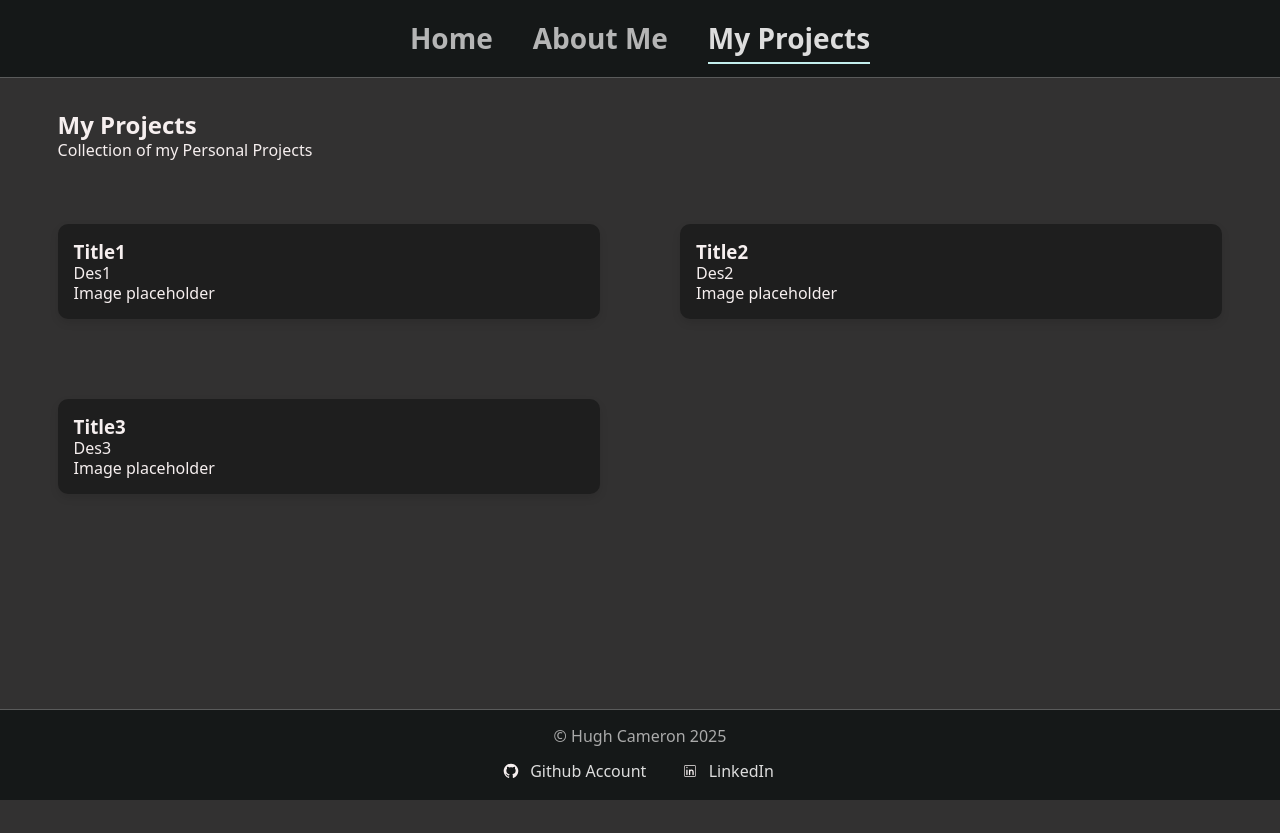
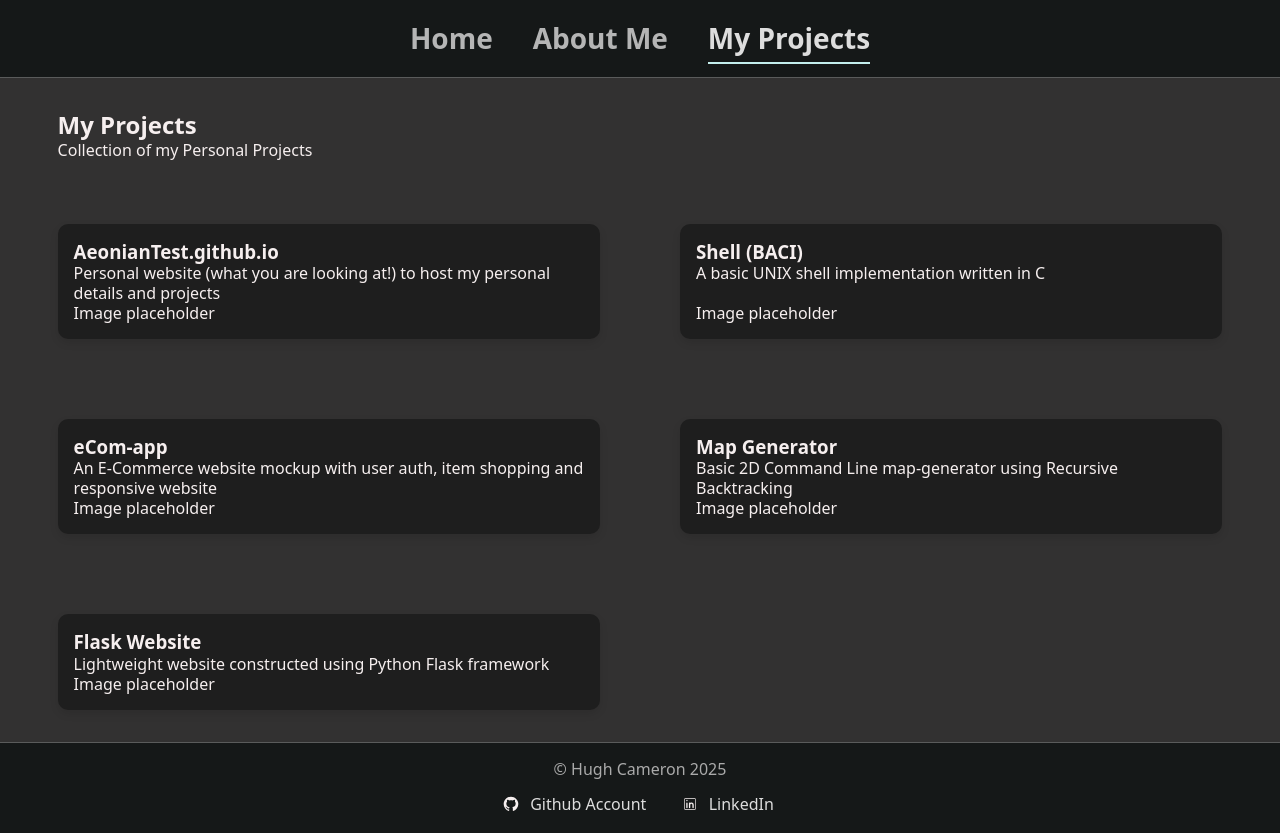
Before and after one commit to AeonianTest/AeonianTest.github.io, a React (Vite) app: page /#/projects in a window 1280 px wide. Before the commit the page ends 800 px from the top, so only its background shows below. Built offline with nearby package versions, Linux system fonts and the light colour scheme.

Commit message:
Inserting data

```diff
--- a/src/pages/Projects.tsx
+++ b/src/pages/Projects.tsx
@@ -20,14 +20,15 @@ interface Project {
 
 const Projects: React.FC = () => {
     // Source of data to accomodate website limitations
+    // Don't believe a db can be used in this context
     const ProjectsList: Project[] = [
         {
             id: 1,
-            title: "Title1",
-            description: "Des1",
-            techStack: ["Tech1"],
-            repoLink: "https://location.com",
-            liveLink: "Website link",
+            title: "AeonianTest.github.io",
+            description: "Personal website (what you are looking at!) to host my personal details and projects",
+            techStack: ["React", "Typescript"],
+            repoLink: "https://github.com/AeonianTest/AeonianTest.github.io.git",
+            liveLink: "https://aeoniantest.github.io/",
             projectImage: {
                 path: "/path/to/image",
                 altText: "Description of the image"
@@ -35,18 +36,32 @@ const Projects: React.FC = () => {
         },
         {
             id: 2,
-            title: "Title2",
-            description: "Des2",
-            techStack: ["Tech2"],
-            repoLink: "https://location.com"
+            title: "Shell (BACI)",
+            description: "A basic UNIX shell implementation written in C",
+            techStack: ["C", "POSIX Syscalls", "UNIX"],
+            repoLink: "https://github.com/AeonianTest/Shell"
         },
         {
             id: 3,
-            title: "Title3",
-            description: "Des3",
-            techStack: ["Tech3"],
-            repoLink: "https://location.com"
-        }
+            title: "eCom-app",
+            description: "An E-Commerce website mockup with user auth, item shopping and responsive website",
+            techStack: ["React", "Javascript", "SQL"],
+            repoLink: "https://github.com/AeonianTest/eCom-app.git"
+        },
+        {
+            id: 4,
+            title: "Map Generator",
+            description: "Basic 2D Command Line map-generator using Recursive Backtracking",
+            techStack: ["C++", "Algorithms"],
+            repoLink: "https://github.com/AeonianTest/mapGen.git"
+        },
+        {
+            id: 5,
+            title: "Flask Website",
+            description: "Lightweight website constructed using Python Flask framework",
+            techStack: ["Python", "Flask"],
+            repoLink: "https://github.com/AeonianTest/flask-website.git"
+        } // TODO: Even the projects once CSS and else nailed
     ]
 
     return (
```
